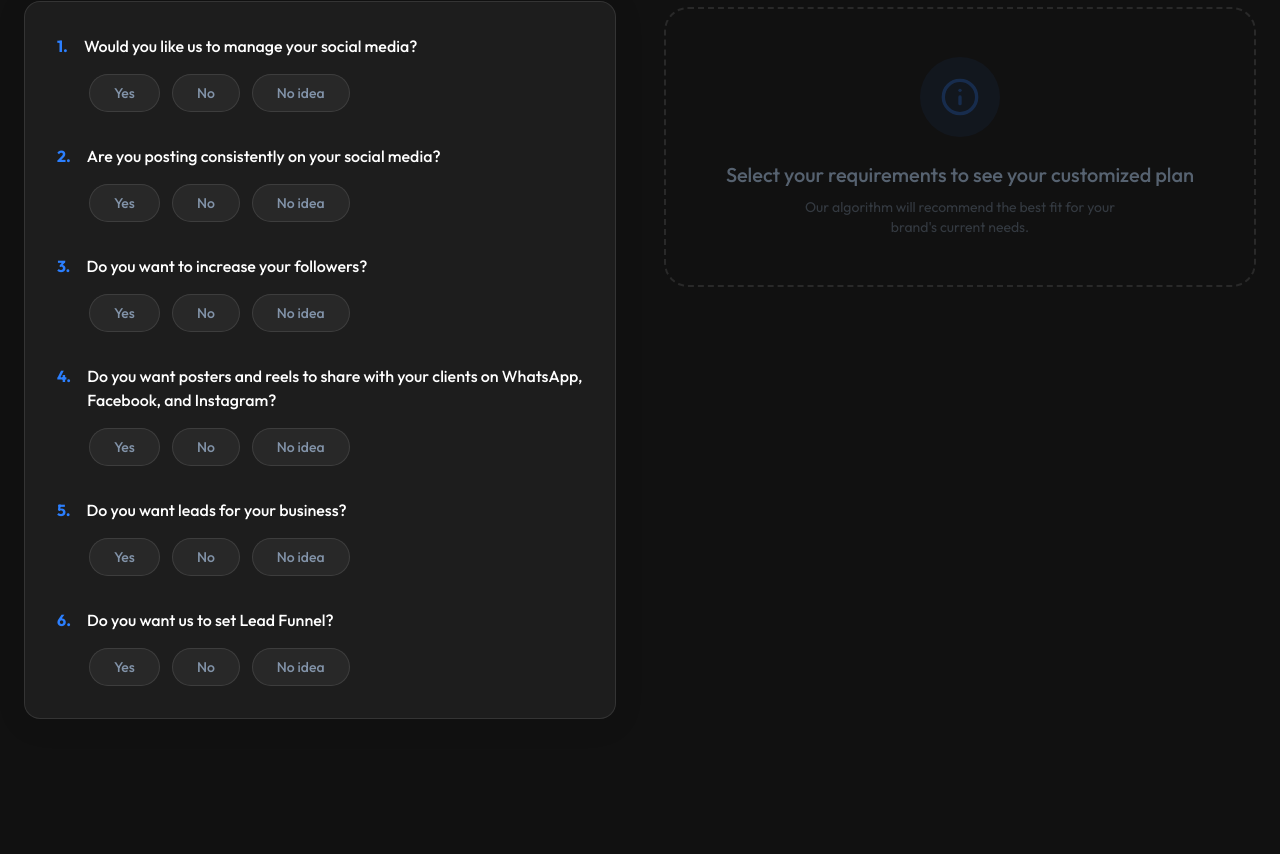
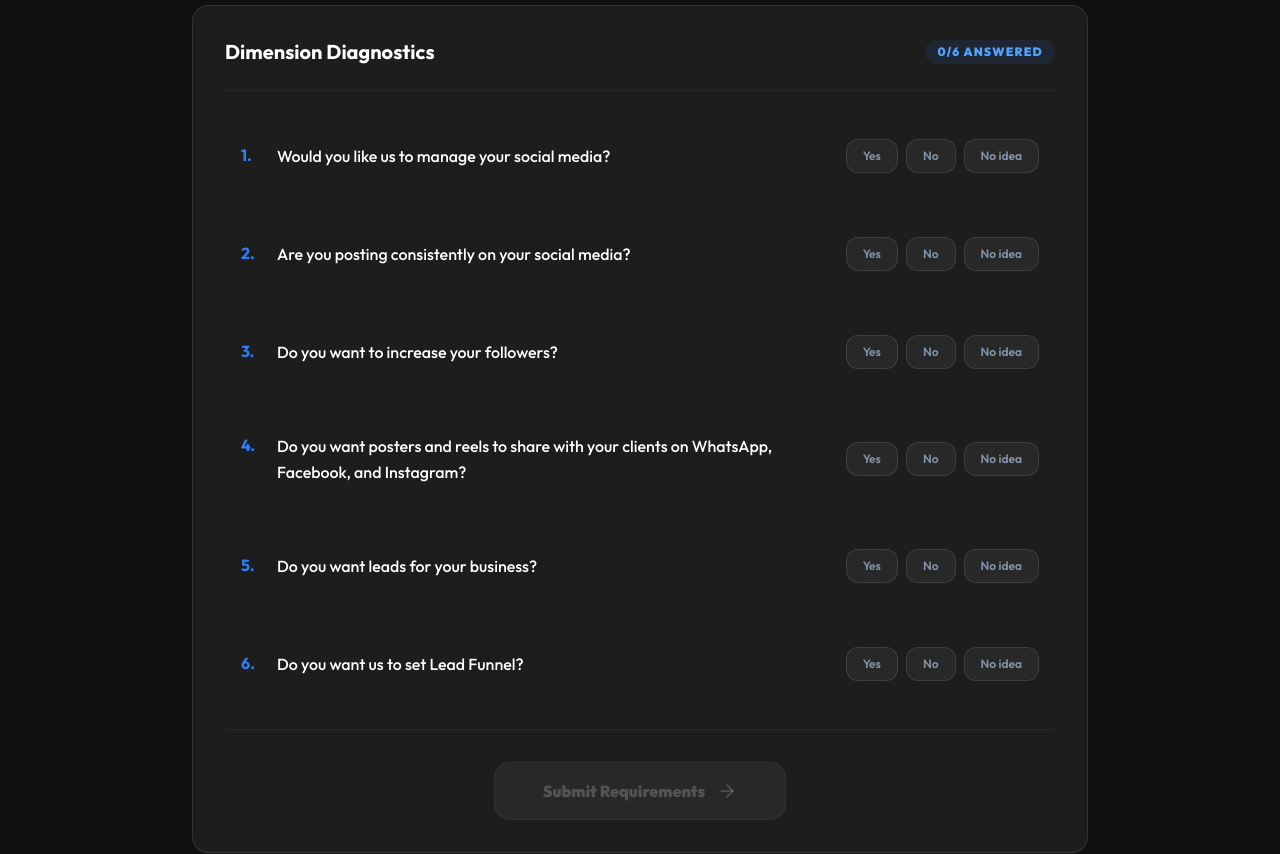
Before and after one commit to Thiyaguu11/valoradimensions, a Next.js app: page / in a window 1280 px wide. Shown: the part 3982-4836 px from the top of the page. Built offline with nearby package versions, Linux system fonts and the light colour scheme.

Commit message:
feat: refine 'Know Your Brand' with locked selections, gated results, and updated logic

```diff
--- a/src/components/sections/KnowYourBrand.tsx
+++ b/src/components/sections/KnowYourBrand.tsx
@@ -1,10 +1,10 @@
 "use client";
 
-import { useState, useMemo } from "react";
+import { useState } from "react";
 import { motion, AnimatePresence } from "framer-motion";
 import { GlassCard } from "@/components/ui/GlassCard";
 import { BlurFade } from "@/components/ui/BlurFade";
-import { Check, Info, ArrowRight, Sparkles, Zap, ShieldCheck } from "lucide-react";
+import { Check, Info, ArrowRight, Sparkles, Zap, ShieldCheck, Lock } from "lucide-react";
 
 const questions = [
     {
@@ -80,30 +80,46 @@ const plans = {
 
 export const KnowYourBrand = () => {
     const [answers, setAnswers] = useState<Record<number, string>>({});
+    const [isSubmitted, setIsSubmitted] = useState(false);
+    const [recommendedPlanKey, setRecommendedPlanKey] = useState<string | null>(null);
 
     const handleAnswer = (questionId: number, answer: string) => {
+        if (isSubmitted) return;
         setAnswers((prev) => ({ ...prev, [questionId]: answer }));
     };
 
-    const recommendedPlanKey = useMemo(() => {
+    const handleSubmit = () => {
+        if (Object.keys(answers).length < 6) return;
+
         const isYes = (id: number) => answers[id] === "Yes";
+        const yesCount = Object.values(answers).filter(a => a === "Yes").length;
 
-        // 1. If All are selected then show plan c
-        if (questions.every((q) => isYes(q.id))) return "C";
+        let plan: string | null = null;
 
-        // 2. If 1,2,3,4,5 is selected should plan b should be considered
-        if ([1, 2, 3, 4, 5].every(isYes)) return "B";
+        // Logic sequence derived from user requirements:
+        // 1. All Yes -> Plan C
+        if (yesCount === 6) {
+            plan = "C";
+        }
+        // 2. Any 5 Yes -> Plan B (Explicitly requested)
+        else if (yesCount === 5) {
+            plan = "B";
+        }
+        // 3. 1, 2, 3 No and 4, 5, 6 Yes -> Plan B
+        else if (!isYes(1) && !isYes(2) && !isYes(3) && isYes(4) && isYes(5) && isYes(6)) {
+            plan = "B";
+        }
+        // 4. 1, 2, 3 Yes -> Plan A
+        else if (isYes(1) && isYes(2) && isYes(3)) {
+            plan = "A";
+        }
 
-        // 3. If 1,2,3 is selected then plan A should be considered
-        if ([1, 2, 3].every(isYes)) return "A";
-
-        // 4. If 1,2,3 is not selected, 4,5,6 is selected then plan b should be considered
-        if (![1, 2, 3].every(isYes) && [4, 5, 6].every(isYes)) return "B";
-
-        return null;
-    }, [answers]);
+        setRecommendedPlanKey(plan);
+        setIsSubmitted(true);
+    };
 
     const activePlan = recommendedPlanKey ? plans[recommendedPlanKey as keyof typeof plans] : null;
+    const isCompleted = Object.keys(answers).length === 6;
 
     return (
         <section id="know-your-brand" className="py-24 relative overflow-hidden">
@@ -111,30 +127,41 @@ export const KnowYourBrand = () => {
                 <BlurFade delay={0.1} inView>
                     <div className="text-center mb-16">
                         <h2 className="text-4xl md:text-6xl font-bold text-white mb-6">Know your brand!</h2>
-                        <p className="text-blue-200/60 max-w-2xl mx-auto">
-                            Answer a few questions to help us identify the perfect growth strategy for your business.
+                        <p className="text-blue-200/60 max-w-2xl mx-auto text-lg">
+                            Finalize your strategy by answering our dimension diagnostic tool.
                         </p>
                     </div>
                 </BlurFade>
 
-                <div className="grid grid-cols-1 lg:grid-cols-2 gap-12 items-start">
+                <div className="flex flex-col gap-12">
                     {/* Questionnaire */}
                     <BlurFade delay={0.2} inView>
-                        <GlassCard className="p-8 space-y-8 bg-white/5 border-white/10">
-                            {questions.map((q, index) => (
-                                <div key={q.id} className="space-y-4">
-                                    <div className="flex gap-4">
-                                        <span className="text-blue-500 font-bold">{q.id}.</span>
-                                        <p className="text-white font-medium">{q.text}</p>
+                        <GlassCard className={`p-8 space-y-8 bg-white/5 border-white/10 max-w-4xl mx-auto w-full transition-all duration-500 ${isSubmitted ? 'opacity-70 pointer-events-none grayscale-[0.2]' : ''}`}>
+                            <div className="flex justify-between items-center border-b border-white/5 pb-6">
+                                <h3 className="text-xl font-bold text-white flex items-center gap-2">
+                                    Dimension Diagnostics
+                                    {isSubmitted && <Lock className="w-4 h-4 text-blue-500" />}
+                                </h3>
+                                <div className="text-xs text-blue-400 font-black uppercase tracking-widest bg-blue-500/10 px-3 py-1 rounded-full">
+                                    {isSubmitted ? "Selection Locked" : `${Object.keys(answers).length}/6 Answered`}
                                 </div>
-                                    <div className="flex gap-3 ml-8">
+                            </div>
+
+                            {questions.map((q) => (
+                                <div key={q.id} className="flex flex-col md:flex-row md:items-center justify-between gap-6 p-4 rounded-2xl hover:bg-white/5 transition-colors group">
+                                    <div className="flex gap-4 items-start">
+                                        <span className="text-blue-500 font-bold min-w-[20px]">{q.id}.</span>
+                                        <p className="text-white font-medium leading-relaxed group-hover:text-blue-100 transition-colors">{q.text}</p>
+                                    </div>
+                                    <div className="flex gap-2 shrink-0">
                                         {["Yes", "No", "No idea"].map((option) => (
                                             <button
                                                 key={option}
+                                                disabled={isSubmitted}
                                                 onClick={() => handleAnswer(q.id, option)}
-                                                className={`px-6 py-2 rounded-full text-sm font-medium transition-all duration-300 border ${answers[q.id] === option
+                                                className={`px-4 py-2 rounded-xl text-xs font-semibold transition-all duration-300 border ${answers[q.id] === option
                                                         ? "bg-blue-600 border-blue-500 text-white shadow-[0_0_15px_rgba(37,99,235,0.4)]"
-                                                        : "bg-white/5 border-white/10 text-blue-200/60 hover:border-blue-500/30 hover:text-white"
+                                                        : "bg-white/5 border-white/10 text-blue-200/60 hover:border-blue-500/30 hover:text-white disabled:opacity-50"
                                                     }`}
                                             >
                                                 {option}
@@ -143,75 +170,111 @@ export const KnowYourBrand = () => {
                                     </div>
                                 </div>
                             ))}
+
+                            {!isSubmitted && (
+                                <div className="pt-8 border-t border-white/5 flex justify-center">
+                                    <button
+                                        onClick={handleSubmit}
+                                        disabled={!isCompleted}
+                                        className={`px-12 py-4 rounded-2xl font-black transition-all flex items-center gap-3 ${isCompleted
+                                                ? "bg-white text-black hover:bg-blue-50 hover:scale-105 shadow-[0_20px_40px_rgba(255,255,255,0.1)]"
+                                                : "bg-white/5 text-white/20 border border-white/5 cursor-not-allowed"
+                                            }`}
+                                    >
+                                        Submit Requirements <ArrowRight className="w-5 h-5" />
+                                    </button>
+                                </div>
+                            )}
                         </GlassCard>
                     </BlurFade>
 
-                    {/* Recommendation Logic Display */}
-                    <div className="space-y-8">
+                    {/* Recommendation Display */}
+                    <div className="max-w-4xl mx-auto w-full">
                         <AnimatePresence mode="wait">
+                            {isSubmitted && (
+                                <motion.div
+                                    key={recommendedPlanKey || "no-match"}
+                                    initial={{ opacity: 0, y: 30 }}
+                                    animate={{ opacity: 1, y: 0 }}
+                                    transition={{ duration: 0.7, type: "spring", bounce: 0.3 }}
+                                    className="space-y-12"
+                                >
                                     {activePlan ? (
-                                <motion.div
-                                    key={recommendedPlanKey}
-                                    initial={{ opacity: 0, y: 20 }}
-                                    animate={{ opacity: 1, y: 0 }}
-                                    exit={{ opacity: 0, y: -20 }}
-                                    transition={{ duration: 0.5 }}
-                                    className="space-y-8"
-                                >
+                                        <>
                                             {/* Component 2: Plan Header */}
-                                    <GlassCard className="p-8 bg-blue-600/10 border-blue-500/30 relative overflow-hidden group">
-                                        <div className="absolute top-0 right-0 p-4 opacity-10 group-hover:opacity-20 transition-opacity">
+                                            <GlassCard className="p-10 bg-blue-600/10 border-blue-500/30 relative overflow-hidden group">
+                                                <div className="absolute top-0 right-0 p-8 opacity-5 group-hover:opacity-10 transition-opacity">
                                                     {activePlan.icon}
                                                 </div>
-                                        <div className="flex flex-col md:flex-row items-center gap-8">
-                                            <div className="w-24 h-24 rounded-2xl bg-blue-600/20 flex items-center justify-center border border-blue-500/30 shadow-inner">
+                                                <div className="flex flex-col md:flex-row items-center gap-10">
+                                                    <div className="w-28 h-28 rounded-3xl bg-blue-600/20 flex items-center justify-center border border-blue-500/30 shadow-[inset_0_0_20px_rgba(59,130,246,0.2)]">
                                                         {activePlan.icon}
                                                     </div>
                                                     <div className="text-center md:text-left">
-                                                <h4 className="text-blue-400 font-semibold tracking-widest text-sm uppercase mb-2">Congratulations!!!</h4>
-                                                <h3 className="text-3xl font-bold text-white mb-2">{activePlan.name}</h3>
-                                                <p className="text-blue-200/70">{activePlan.description}</p>
+                                                        <h4 className="text-blue-500 font-bold tracking-[0.2em] text-sm uppercase mb-3 drop-shadow-[0_0_10px_rgba(59,130,246,0.5)]">Congratulations!!!</h4>
+                                                        <p className="text-white text-lg md:text-xl font-medium mb-3 opacity-90">
+                                                            Based on your requirements, we recommend
+                                                        </p>
+                                                        <h3 className="text-4xl md:text-6xl font-black text-white tracking-tight leading-none">{activePlan.name}</h3>
                                                     </div>
                                                 </div>
                                             </GlassCard>
 
                                             {/* Component 3: Plan Breakdown */}
-                                    <GlassCard className="p-10 bg-white/5 border-white/10">
-                                        <div className="flex justify-between items-center mb-10 border-b border-white/10 pb-6">
-                                            <h4 className="text-xl font-bold text-white">Plan Breakdown:</h4>
-                                            <div className="text-right">
-                                                <div className="text-blue-400 text-2xl font-bold">{activePlan.price}</div>
-                                                <div className="text-xs text-blue-200/40 uppercase tracking-tighter">Billed Monthly</div>
+                                            <GlassCard className="p-12 bg-white/5 border-white/10 relative">
+                                                <div className="flex flex-col md:flex-row justify-between items-start md:items-center mb-12 border-b border-white/10 pb-8 gap-6">
+                                                    <div>
+                                                        <h4 className="text-2xl font-bold text-white mb-2 underline decoration-blue-500/50 underline-offset-8">Plan Breakdown:</h4>
+                                                        <p className="text-blue-200/40 text-sm mt-4 uppercase tracking-widest font-bold">Services included in your dimension</p>
+                                                    </div>
+                                                    <div className="text-left md:text-right p-8 rounded-3xl bg-blue-600/10 border border-blue-500/30 shadow-[0_10px_30px_rgba(0,0,0,0.3)]">
+                                                        <div className="text-blue-400 text-3xl md:text-4xl font-black">{activePlan.price}</div>
+                                                        <div className="text-xs text-blue-300/40 uppercase tracking-[0.3em] mt-2 font-bold">Full Value Package</div>
                                                     </div>
                                                 </div>
 
-                                        <ul className="space-y-4">
+                                                <div className="grid grid-cols-1 md:grid-cols-2 gap-x-12 gap-y-8">
                                                     {activePlan.features.map((feature, i) => (
-                                                <li key={i} className="flex items-center gap-4 text-blue-100/80 group">
-                                                    <div className="w-6 h-6 rounded-full bg-blue-500/20 flex items-center justify-center border border-blue-500/30 group-hover:bg-blue-500 transition-colors duration-300">
-                                                        <Check className="w-3.5 h-3.5 text-white" />
+                                                        <motion.li
+                                                            key={i}
+                                                            initial={{ opacity: 0, x: -15 }}
+                                                            animate={{ opacity: 1, x: 0 }}
+                                                            transition={{ delay: 0.4 + i * 0.08 }}
+                                                            className="flex items-center gap-6 text-blue-100/90 group list-none"
+                                                        >
+                                                            <div className="w-7 h-7 rounded-full bg-blue-500/10 flex items-center justify-center border border-blue-500/20 group-hover:bg-blue-500 group-hover:border-blue-500 group-hover:shadow-[0_0_15px_rgba(59,130,246,0.6)] transition-all duration-300">
+                                                                <Check className="w-4 h-4 text-white" />
                                                             </div>
-                                                    <span className="group-hover:text-white transition-colors">{feature}</span>
-                                                </li>
+                                                            <span className="font-semibold text-[1.1rem] group-hover:text-white transition-colors">{feature}</span>
+                                                        </motion.li>
                                                     ))}
-                                        </ul>
+                                                </div>
 
-                                        <button className="w-full mt-10 bg-white text-black font-bold py-4 rounded-xl flex items-center justify-center gap-2 hover:bg-blue-50 transition-all group">
-                                            Select This Plan <ArrowRight className="w-4 h-4 group-hover:translate-x-1 transition-transform" />
+                                                <div className="mt-20 flex flex-col items-center">
+                                                    <button className="w-full md:w-auto px-16 bg-blue-600 text-white font-black py-6 rounded-2xl flex items-center justify-center gap-4 hover:bg-blue-500 hover:scale-[1.03] transition-all group shadow-[0_20px_50px_rgba(59,130,246,0.3)] active:scale-95">
+                                                        Activate My Dimension <ArrowRight className="w-6 h-6 group-hover:translate-x-1 transition-transform" />
+                                                    </button>
+                                                    <div className="flex items-center gap-4 mt-8 opacity-40 group cursor-help">
+                                                        <Info className="w-4 h-4 text-blue-400" />
+                                                        <p className="text-blue-200 text-xs tracking-[0.2em] uppercase font-black">Strategy Session Included • No Contracts</p>
+                                                    </div>
+                                                </div>
+                                            </GlassCard>
+                                        </>
+                                    ) : (
+                                        <GlassCard className="p-20 bg-blue-600/5 border-dashed border-blue-500/30 flex flex-col items-center text-center">
+                                            <div className="w-20 h-20 rounded-full bg-blue-500/20 flex items-center justify-center mb-8">
+                                                <ShieldCheck className="w-10 h-10 text-blue-400" />
+                                            </div>
+                                            <h3 className="text-3xl font-bold text-white mb-4 italic">Analysis Complete</h3>
+                                            <p className="text-blue-200/60 max-w-sm mb-8">
+                                                Your brand requirements are unique. Based on our analysis, let's have a quick 1-on-1 strategy call to tailor a dimension specifically for your growth.
+                                            </p>
+                                            <button className="bg-white text-black font-black px-10 py-4 rounded-xl hover:bg-blue-50 transition-all">
+                                                Schedule Custom Call
                                             </button>
                                         </GlassCard>
-                                </motion.div>
-                            ) : (
-                                <motion.div
-                                    initial={{ opacity: 0 }}
-                                    animate={{ opacity: 1 }}
-                                    className="h-full flex flex-col items-center justify-center p-12 text-center border-2 border-dashed border-white/10 rounded-3xl"
-                                >
-                                    <div className="w-20 h-20 rounded-full bg-blue-500/10 flex items-center justify-center mb-6 animate-pulse">
-                                        <Info className="w-10 h-10 text-blue-500/40" />
-                                    </div>
-                                    <h3 className="text-xl font-medium text-blue-200/40">Select your requirements to see your customized plan</h3>
-                                    <p className="text-sm text-blue-200/20 mt-2 max-w-xs">Our algorithm will recommend the best fit for your brand's current needs.</p>
+                                    )}
                                 </motion.div>
                             )}
                         </AnimatePresence>
```
Lines whose indentation alone changed are shown as unchanged.
